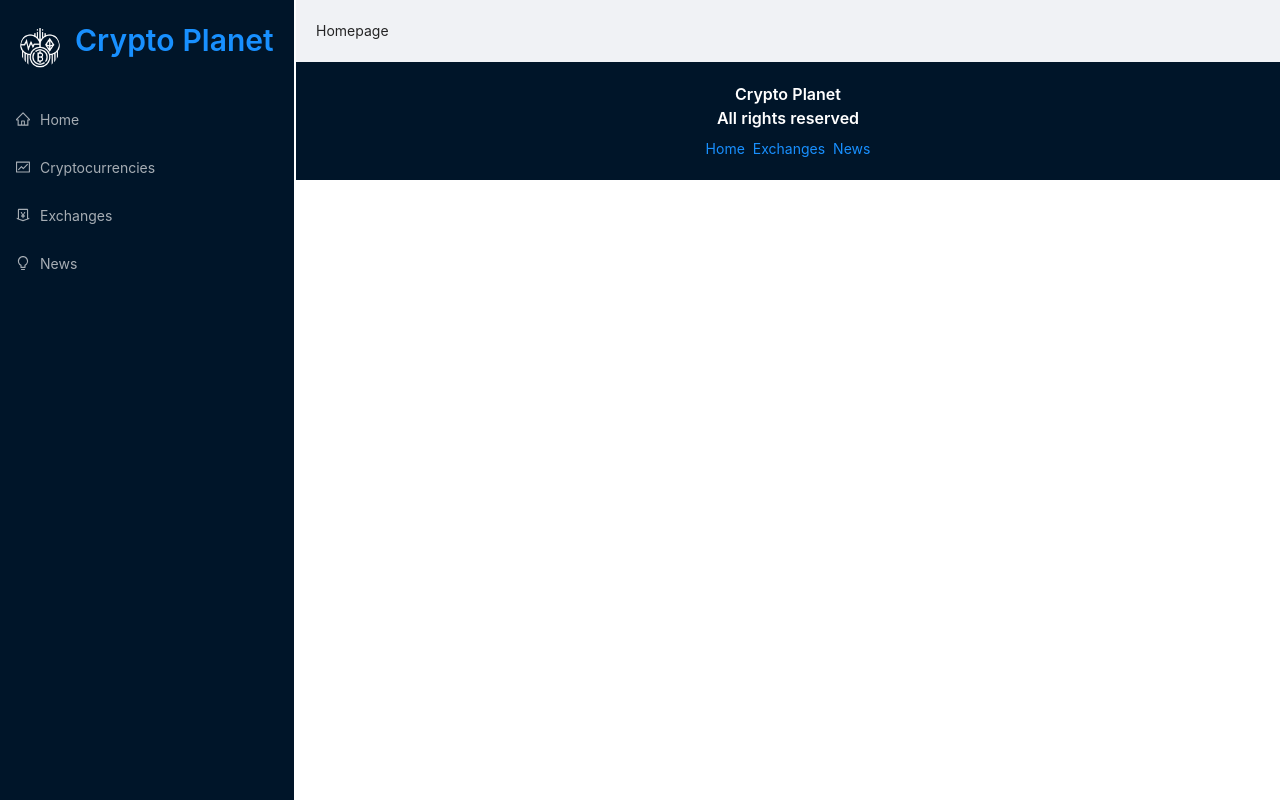
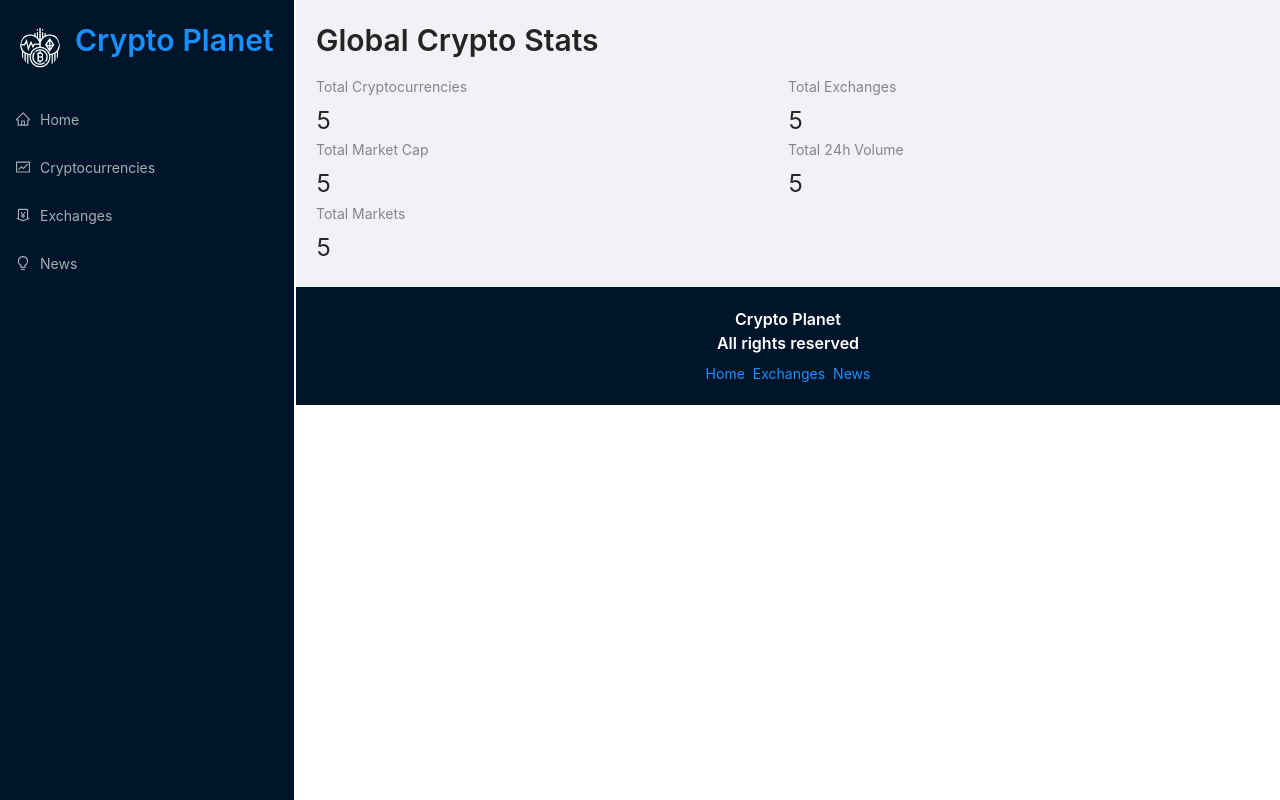
Before and after one commit to indraantoor/Crypto-Planet, a React (Create React App) app: page / in a window 1280 px wide. Built offline with nearby package versions, Linux system fonts and the light colour scheme.

Commit message:
Add: stats layout

```diff
--- a/src/components/Homepage.jsx
+++ b/src/components/Homepage.jsx
@@ -1,7 +1,35 @@
 import React from "react";
+import millify from "millify";
+import { Typography, Row, Col, Statistic } from "antd";
+import { Link } from "react-router-dom";
+
+const { Title } = Typography;
 
 const Homepage = () => {
-  return <div>Homepage</div>;
+  return (
+    <>
+      <Title level={2} className="heading">
+        Global Crypto Stats
+      </Title>
+      <Row>
+        <Col span={12}>
+          <Statistic title="Total Cryptocurrencies" value="5" />
+        </Col>
+        <Col span={12}>
+          <Statistic title="Total Exchanges" value="5" />
+        </Col>
+        <Col span={12}>
+          <Statistic title="Total Market Cap" value="5" />
+        </Col>
+        <Col span={12}>
+          <Statistic title="Total 24h Volume" value="5" />
+        </Col>
+        <Col span={12}>
+          <Statistic title="Total Markets" value="5" />
+        </Col>
+      </Row>
+    </>
+  );
 };
 
 export default Homepage;
```
